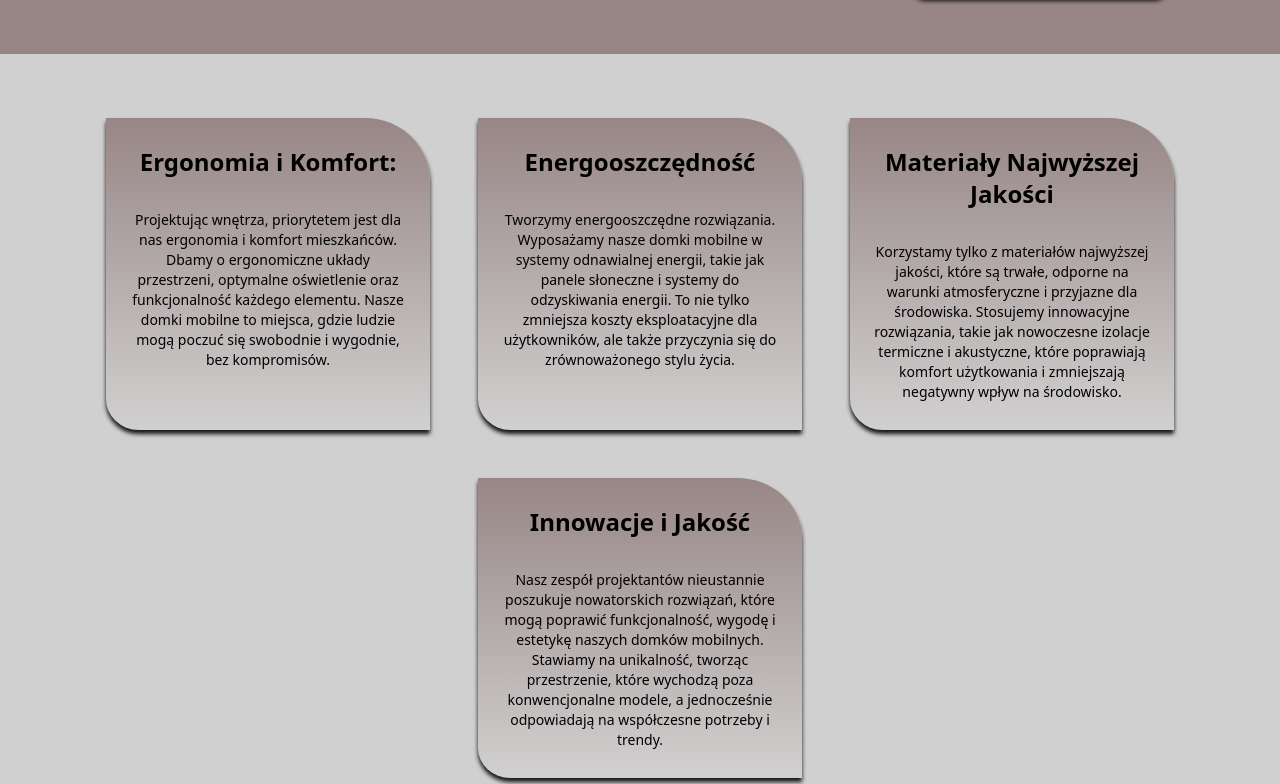
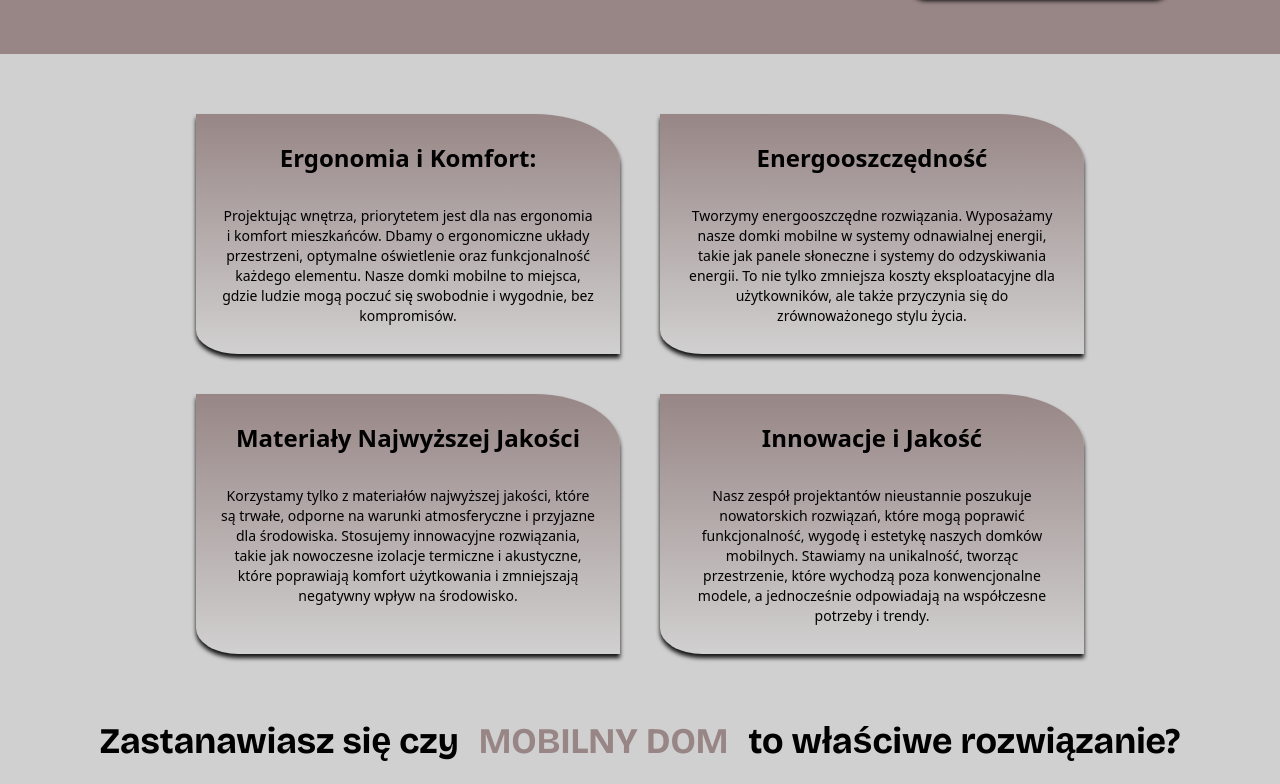
Before and after one commit to designByMilencja/frame-houses, a Next.js app: page / in a window 1280 px wide. Shown: the part 1638-2422 px from the top of the page. Built offline with nearby package versions, Linux system fonts and the light colour scheme.

Commit message:
feat(Benefits): checked response

```diff
--- a/components/home/Benefits.jsx
+++ b/components/home/Benefits.jsx
@@ -7,8 +7,8 @@ const Benefits = () => {
                 <div className="flex flex-1 flex-row flex-wrap justify-center">
                     {benefits.map((benefit, index) => (
                         <div
-                            className="circle bg-gradient-to-b from-dark to-transparent box-with-shadow m-6 ">
-                            <div key={index} className="w-[300px] text-text m-3">
+                            className="circle bg-gradient-to-b from-dark to-transparent box-with-shadow my-5 sm:mx-5 ">
+                            <div key={index} className="w-[300px] xs:w-[400px] ss:w-[450px] sm:w-[300px] md:w-[400px]   text-text m-3">
                                 <h2 className="text-center text-2xl px-3 py-4 font-bold">{benefit.title}</h2>
                                 <p className="text-center text-sm px-3 py-4">
                                     {benefit.desc}</p>
```
